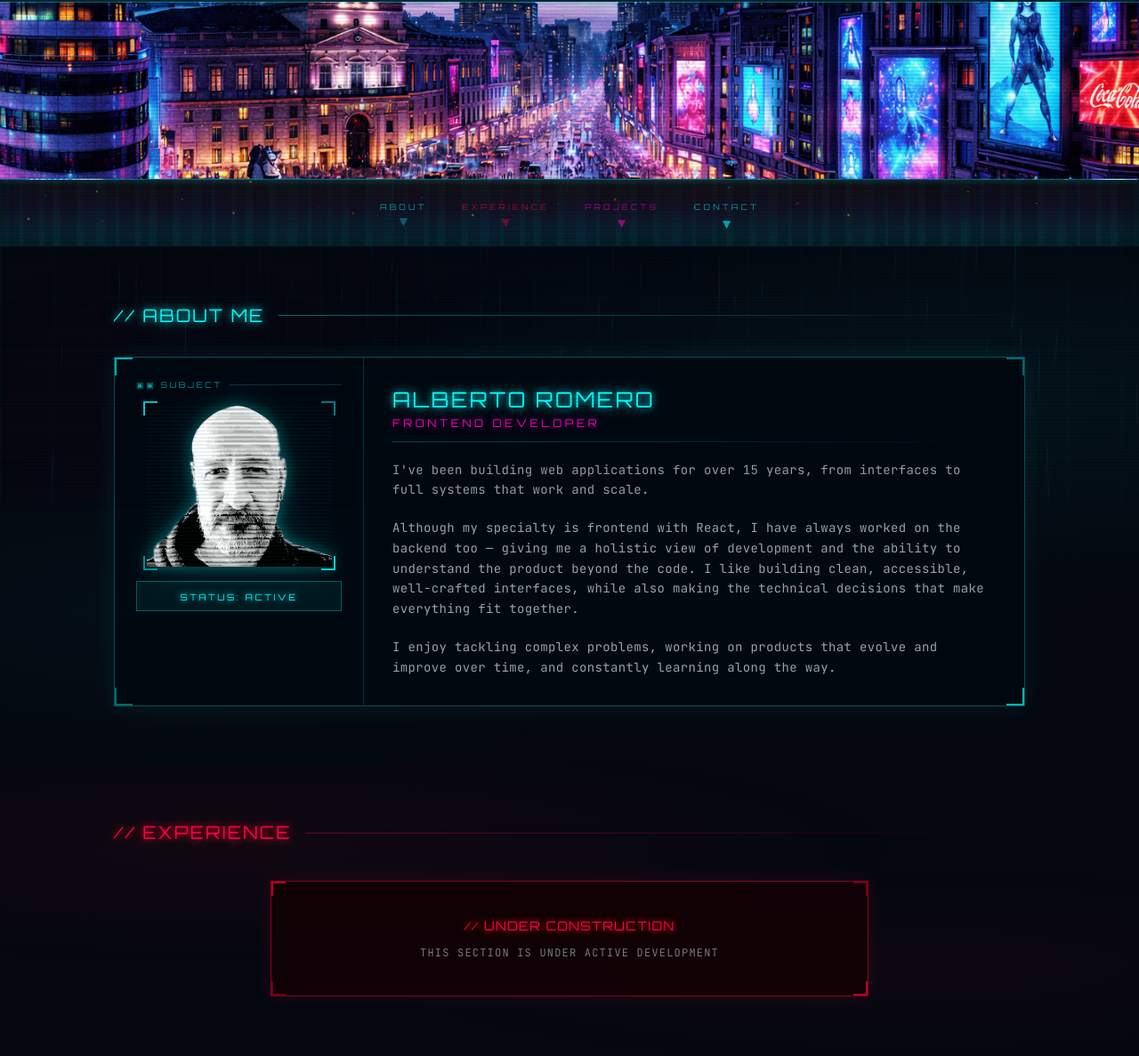
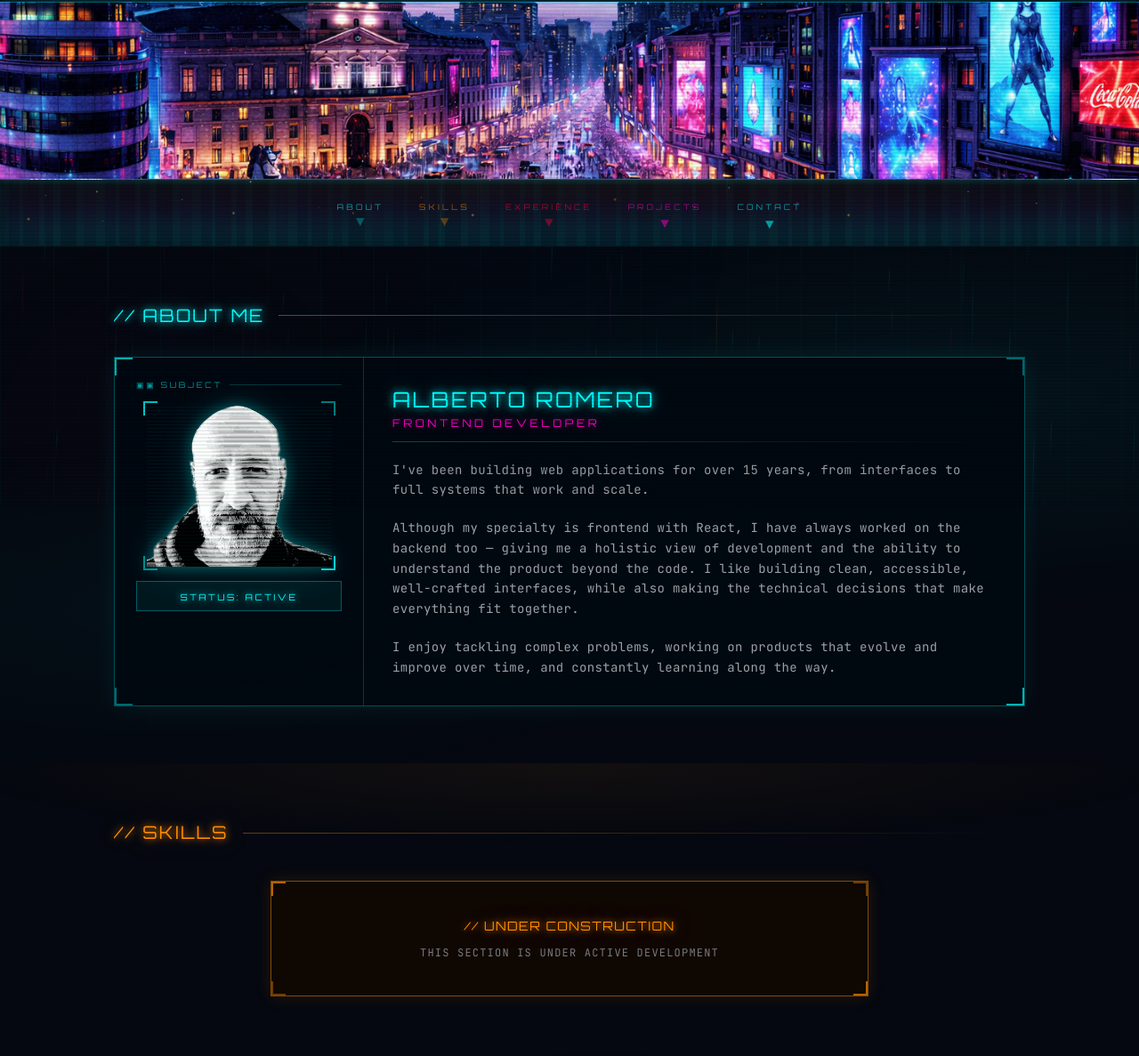
Before and after one commit to alromeroboro/alromeroboro.github.io, an Astro site: page /es in a window 1280 px wide. Shown: the part 231-1418 px from the top of the page at 89% size. Built offline with nearby package versions, Linux system fonts and the light colour scheme; Astro itself is replaced by a stand-in of ours.

Commit message:
feat: add Skills section with amber theme and nav button
Adds a new Skills section between About and Experience with amber
color tokens, WIP placeholder, and a matching amber nav scroll button.
Updates chevron animation delays across all 5 nav buttons.

Co-Authored-By: Claude Sonnet 4.6 <noreply@anthropic.com>

```diff
--- a/src/i18n/en.ts
+++ b/src/i18n/en.ts
@@ -3,6 +3,7 @@ export const en = {
   'nav.projects': 'PROJECTS',
   'nav.about': 'ABOUT',
   'nav.experience': 'EXPERIENCE',
+  'nav.skills': 'SKILLS',
   'nav.contact': 'CONTACT',
 
   // Hero
@@ -42,6 +43,7 @@ export const en = {
   'sections.about': '// ABOUT ME',
   'sections.experience': '// EXPERIENCE',
   'sections.projects': '// PROJECTS',
+  'sections.skills': '// SKILLS',
   'sections.contact': '// CONTACT',
   'sections.underConstruction': '// UNDER CONSTRUCTION',
   'sections.wipText': 'THIS SECTION IS UNDER ACTIVE DEVELOPMENT',
--- a/src/i18n/es.ts
+++ b/src/i18n/es.ts
@@ -5,6 +5,7 @@ export const es: Record<TranslationKey, string> = {
   'nav.projects': 'PROYECTOS',
   'nav.about': 'SOBRE MÍ',
   'nav.experience': 'EXPERIENCIA',
+  'nav.skills': 'SKILLS',
   'nav.contact': 'CONTACTO',
 
   // Hero
@@ -24,7 +25,7 @@ export const es: Record<TranslationKey, string> = {
   'panels.projects.cta': 'VER CASOS DE ESTUDIO >>',
 
   'panels.about.title': 'SOBRE MÍ',
-  'panels.about.skills': 'HABILIDADES',
+  'panels.about.skills': 'SKILLS',
   'panels.about.experience': 'EXPERIENCIA',
 
   'panels.contact.title': 'CONTACTO',
@@ -44,6 +45,7 @@ export const es: Record<TranslationKey, string> = {
   'sections.about': '// SOBRE MÍ',
   'sections.experience': '// EXPERIENCIA',
   'sections.projects': '// PROYECTOS',
+  'sections.skills': '// SKILLS',
   'sections.contact': '// CONTACTO',
   'sections.underConstruction': '// EN CONSTRUCCIÓN',
   'sections.wipText': 'ESTA SECCIÓN ESTÁ EN DESARROLLO ACTIVO',
--- a/src/pages/es/index.astro
+++ b/src/pages/es/index.astro
@@ -44,7 +44,7 @@ const t = useTranslations(locale);
     </div>
 
     <!-- Nav button bar -->
-    <div class="relative z-10 mt-1 pb-2 flex items-center justify-center gap-6 sm:gap-10">
+    <div class="relative z-10 mt-1 pb-2 hidden sm:flex items-center justify-center gap-6 sm:gap-10">
 
       <!-- About -->
       <a href="#about" class="nav-scroll-btn group inline-flex flex-col items-center gap-0.5 text-neon/60 hover:text-neon transition-colors duration-300">
@@ -52,16 +52,22 @@ const t = useTranslations(locale);
         <span class="scroll-chevron text-base leading-none">▼</span>
       </a>
 
+      <!-- Skills -->
+      <a href="#skills" class="nav-scroll-btn group inline-flex flex-col items-center gap-0.5 text-amber/60 hover:text-amber transition-colors duration-300">
+        <span class="text-[9px] tracking-[0.35em] font-display uppercase">{t('nav.skills')}</span>
+        <span class="scroll-chevron text-base leading-none" style="animation-delay: 0.2s">▼</span>
+      </a>
+
       <!-- Experience -->
       <a href="#experience" class="nav-scroll-btn group inline-flex flex-col items-center gap-0.5 text-accent/60 hover:text-accent transition-colors duration-300">
         <span class="text-[9px] tracking-[0.35em] font-display uppercase">{t('nav.experience')}</span>
-        <span class="scroll-chevron text-base leading-none" style="animation-delay: 0.27s">▼</span>
+        <span class="scroll-chevron text-base leading-none" style="animation-delay: 0.4s">▼</span>
       </a>
 
       <!-- Projects -->
       <a href="#projects" class="nav-scroll-btn group inline-flex flex-col items-center gap-0.5 text-fuchsia/60 hover:text-fuchsia transition-colors duration-300">
         <span class="text-[9px] tracking-[0.35em] font-display uppercase">{t('nav.projects')}</span>
-        <span class="scroll-chevron text-base leading-none" style="animation-delay: 0.54s">▼</span>
+        <span class="scroll-chevron text-base leading-none" style="animation-delay: 0.6s">▼</span>
       </a>
 
       <!-- Contact -->
@@ -159,6 +165,24 @@ const t = useTranslations(locale);
           </p>
         </div>
 
+      </div>
+    </div>
+  </section>
+
+  <!-- ── Skills section ───────────────────────────────── -->
+  <section id="skills" class="relative py-16 px-3 sm:px-6 section-amber-haze">
+    <div class="max-w-5xl mx-auto">
+      <div class="flex items-center gap-4 mb-10">
+        <span class="font-display text-amber text-lg sm:text-xl tracking-widest text-glow-amber">{t('sections.skills')}</span>
+        <div class="flex-1 h-px bg-gradient-to-r from-amber/40 to-transparent"></div>
+      </div>
+      <div class="relative border border-amber/50 p-6 sm:p-10 text-center mx-auto max-w-2xl" style="background: rgba(18,8,0,0.85); box-shadow: 0 0 18px rgba(255,140,0,0.12);">
+        <div class="absolute top-0 left-0 w-4 h-4 border-t-2 border-l-2 border-amber/70"></div>
+        <div class="absolute top-0 right-0 w-4 h-4 border-t-2 border-r-2 border-amber/40"></div>
+        <div class="absolute bottom-0 left-0 w-4 h-4 border-b-2 border-l-2 border-amber/40"></div>
+        <div class="absolute bottom-0 right-0 w-4 h-4 border-b-2 border-r-2 border-amber/70"></div>
+        <p class="font-display text-amber text-sm tracking-widest text-glow-amber">{t('sections.underConstruction')}</p>
+        <p class="text-xs text-muted/60 mt-3 tracking-widest">{t('sections.wipText')}</p>
       </div>
     </div>
   </section>
--- a/src/pages/index.astro
+++ b/src/pages/index.astro
@@ -44,7 +44,7 @@ const t = useTranslations(locale);
     </div>
 
     <!-- Nav button bar -->
-    <div class="relative z-10 mt-1 pb-2 flex items-center justify-center gap-6 sm:gap-10">
+    <div class="relative z-10 mt-1 pb-2 hidden sm:flex items-center justify-center gap-6 sm:gap-10">
 
       <!-- About -->
       <a href="#about" class="nav-scroll-btn group inline-flex flex-col items-center gap-0.5 text-neon/60 hover:text-neon transition-colors duration-300">
@@ -52,16 +52,22 @@ const t = useTranslations(locale);
         <span class="scroll-chevron text-base leading-none">▼</span>
       </a>
 
+      <!-- Skills -->
+      <a href="#skills" class="nav-scroll-btn group inline-flex flex-col items-center gap-0.5 text-amber/60 hover:text-amber transition-colors duration-300">
+        <span class="text-[9px] tracking-[0.35em] font-display uppercase">{t('nav.skills')}</span>
+        <span class="scroll-chevron text-base leading-none" style="animation-delay: 0.2s">▼</span>
+      </a>
+
       <!-- Experience -->
       <a href="#experience" class="nav-scroll-btn group inline-flex flex-col items-center gap-0.5 text-accent/60 hover:text-accent transition-colors duration-300">
         <span class="text-[9px] tracking-[0.35em] font-display uppercase">{t('nav.experience')}</span>
-        <span class="scroll-chevron text-base leading-none" style="animation-delay: 0.27s">▼</span>
+        <span class="scroll-chevron text-base leading-none" style="animation-delay: 0.4s">▼</span>
       </a>
 
       <!-- Projects -->
       <a href="#projects" class="nav-scroll-btn group inline-flex flex-col items-center gap-0.5 text-fuchsia/60 hover:text-fuchsia transition-colors duration-300">
         <span class="text-[9px] tracking-[0.35em] font-display uppercase">{t('nav.projects')}</span>
-        <span class="scroll-chevron text-base leading-none" style="animation-delay: 0.54s">▼</span>
+        <span class="scroll-chevron text-base leading-none" style="animation-delay: 0.6s">▼</span>
       </a>
 
       <!-- Contact -->
@@ -159,6 +165,24 @@ const t = useTranslations(locale);
           </p>
         </div>
 
+      </div>
+    </div>
+  </section>
+
+  <!-- ── Skills section ───────────────────────────────── -->
+  <section id="skills" class="relative py-16 px-3 sm:px-6 section-amber-haze">
+    <div class="max-w-5xl mx-auto">
+      <div class="flex items-center gap-4 mb-10">
+        <span class="font-display text-amber text-lg sm:text-xl tracking-widest text-glow-amber">{t('sections.skills')}</span>
+        <div class="flex-1 h-px bg-gradient-to-r from-amber/40 to-transparent"></div>
+      </div>
+      <div class="relative border border-amber/50 p-6 sm:p-10 text-center mx-auto max-w-2xl" style="background: rgba(18,8,0,0.85); box-shadow: 0 0 18px rgba(255,140,0,0.12);">
+        <div class="absolute top-0 left-0 w-4 h-4 border-t-2 border-l-2 border-amber/70"></div>
+        <div class="absolute top-0 right-0 w-4 h-4 border-t-2 border-r-2 border-amber/40"></div>
+        <div class="absolute bottom-0 left-0 w-4 h-4 border-b-2 border-l-2 border-amber/40"></div>
+        <div class="absolute bottom-0 right-0 w-4 h-4 border-b-2 border-r-2 border-amber/70"></div>
+        <p class="font-display text-amber text-sm tracking-widest text-glow-amber">{t('sections.underConstruction')}</p>
+        <p class="text-xs text-muted/60 mt-3 tracking-widest">{t('sections.wipText')}</p>
       </div>
     </div>
   </section>
--- a/src/styles/global.css
+++ b/src/styles/global.css
@@ -44,6 +44,10 @@ html {
 
 @utility text-glow-amber {
   text-shadow: 0 0 8px #ff8c00, 0 0 30px #ff8c0066;
+}
+
+@utility section-amber-haze {
+  background: radial-gradient(ellipse 80% 40% at 50% 0%, rgba(255,140,0,0.06) 0%, transparent 70%);
 }
 
 @utility panel-holo {
```
